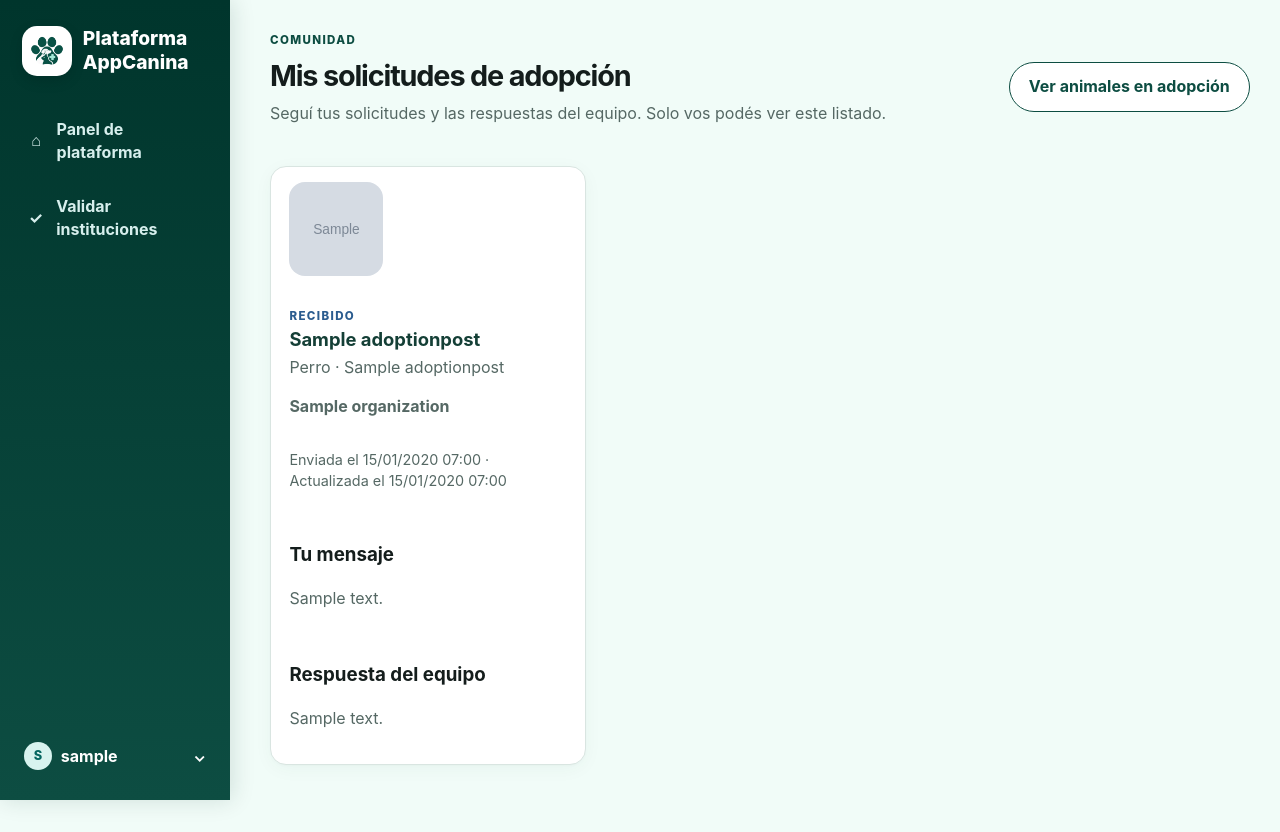
After one commit to ezebellino/AppCanina, a Django app: page /extraviados/adopciones/mis-solicitudes/ in a window 1280 px wide. The commit adds this page. Run offline with Django 5.2, Linux system fonts and the light colour scheme; a user stored in the database is signed in; tables that the repository leaves empty hold one stand-in row (values such as "Sample post"); grey boxes marked "Sample" are stand-in pictures.

Commit message:
feat: add private adoption request tracking on web

```diff
--- a/appcanina/lost_pets/urls.py
+++ b/appcanina/lost_pets/urls.py
@@ -7,6 +7,7 @@ from . import api
 urlpatterns = [
     path("", views.report_list, name="lost_pet_list"),
     path("adopciones/", views.adoption_list, name="adoption_list"),
+    path("adopciones/mis-solicitudes/", views.my_adoption_interests, name="my_adoption_interests"),
     path("adopciones/<int:post_id>/conocer/", views.adoption_interest_create, name="adoption_interest_create"),
     path("adopciones/nueva/", views.adoption_create, name="adoption_create"),
     path("adopciones/<int:post_id>/estado/", views.adoption_change_status, name="adoption_change_status"),
--- a/appcanina/lost_pets/views.py
+++ b/appcanina/lost_pets/views.py
@@ -134,6 +134,15 @@ def adoption_interest_create(request, post_id):
 
 
 @login_required
+@require_GET
+def my_adoption_interests(request):
+    interests = AdoptionInterest.objects.filter(applicant=request.user).select_related(
+        "post", "post__organization"
+    ).order_by("-updated_at", "-id")
+    return render(request, "lost_pets/my_adoption_interests.html", {"interests": interests})
+
+
+@login_required
 @permission_required("lost_pets.change_adoptioninterest", raise_exception=True)
 def adoption_interest_list(request):
     interests = AdoptionInterest.objects.select_related("post", "post__organization", "applicant").filter(post__organization__in=organizations_managed_by(request.user))
--- a/appcanina/templates/lost_pets/adoption_interest_form.html
+++ b/appcanina/templates/lost_pets/adoption_interest_form.html
@@ -4,7 +4,7 @@
 <div class="page-heading"><div><p class="eyebrow">Adopción responsable</p><h1>Quiero conocer a {{ post.name }}</h1><p>{{ post.get_species_display }} · {{ post.area_label }}{% if post.organization %} · {{ post.organization.name }}{% endif %}</p></div><a class="button button-ghost" href="{% url 'adoption_list' %}">← Volver a Adopciones</a></div>
 <section class="card">
 {% if interest %}
-<h2>Tu interés ya está registrado</h2><p><strong>Estado:</strong> {{ interest.get_status_display }}</p><p>{{ interest.message }}</p>
+<h2>Tu interés ya está registrado</h2><p><a class="button" href="{% url 'my_adoption_interests' %}">Ver mis solicitudes de adopción</a></p><p><strong>Estado:</strong> {{ interest.get_status_display }}</p><p>{{ interest.message }}</p>
 {% if interest.staff_note %}<p class="review-note"><strong>Respuesta del equipo:</strong> {{ interest.staff_note }}</p>{% endif %}
 {% else %}
 <p>Contanos por qué te gustaría adoptar a {{ post.name }}. Tu mensaje no se publicará en la tarjeta. Enviar el interés no confirma una adopción.</p>
--- /dev/null
+++ b/appcanina/templates/lost_pets/my_adoption_interests.html
@@ -0,0 +1,18 @@
+{% extends "base.html" %}
+{% block title %}Mis solicitudes de adopción{% endblock %}
+{% block content %}
+<div class="page-heading"><div><p class="eyebrow">Comunidad</p><h1>Mis solicitudes de adopción</h1><p>Seguí tus solicitudes y las respuestas del equipo. Solo vos podés ver este listado.</p></div><a class="button button-ghost" href="{% url 'adoption_list' %}">Ver animales en adopción</a></div>
+<section class="visit-grid">
+{% for interest in interests %}
+<article class="card visit-card">
+{% if interest.post.photo %}<img class="form-photo-preview" src="{{ interest.post.photo.url }}" alt="{{ interest.post.name }}">{% endif %}
+<div><p class="eyebrow">{{ interest.get_status_display }}</p><h2>{{ interest.post.name }}</h2><p>{{ interest.post.get_species_display }} · {{ interest.post.area_label }}</p>{% if interest.post.organization %}<p><strong>{{ interest.post.organization.name }}</strong></p>{% endif %}</div>
+<p class="form-help">Enviada el {{ interest.created_at|date:"d/m/Y H:i" }} · Actualizada el {{ interest.updated_at|date:"d/m/Y H:i" }}</p>
+<div><h3>Tu mensaje</h3><p>{{ interest.message|linebreaksbr }}</p></div>
+{% if interest.staff_note %}<div class="review-note"><h3>Respuesta del equipo</h3><p>{{ interest.staff_note|linebreaksbr }}</p></div>{% elif interest.status == 'received' %}<p>Tu solicitud fue recibida. Todavía no hay una respuesta del equipo.</p>{% endif %}
+{% if interest.post.status != 'published' %}<p class="form-help">La publicación figura como {{ interest.post.get_status_display|lower }}. Tu solicitud permanece en este historial.</p>{% endif %}
+</article>
+{% empty %}<div class="empty card"><h2>Todavía no enviaste solicitudes</h2><p>Elegí un animal y tocá «Quiero conocerlo» para enviar tu interés.</p><a class="button" href="{% url 'adoption_list' %}">Explorar adopciones</a></div>{% endfor %}
+</section>
+<nav class="community-bottom-nav" aria-label="Navegación de comunidad"><a href="{% url 'lost_pet_list' %}"><span>⌂</span>Perdidos</a><a href="{% url 'adoption_list' %}"><span>♡</span>Adoptar</a><a class="active" href="{% url 'my_adoption_interests' %}"><span>▤</span>Mis solicitudes</a></nav>
+{% endblock %}
--- a/appcanina/templates/lost_pets/report_list.html
+++ b/appcanina/templates/lost_pets/report_list.html
@@ -5,5 +5,5 @@
 <section class="agenda-insights visit-insights"><a class="agenda-insight today" href="{% url 'lost_pet_list' %}"><span>Avisos activos</span><strong>{{ active_count }}</strong></a>{% if latest_sighting %}<a class="agenda-insight next" href="{% url 'lost_pet_detail' latest_sighting.report_id %}"><span>Último avistamiento</span><strong>{{ latest_sighting.report.name }}</strong><small>{{ latest_sighting.area_label }} · {{ latest_sighting.seen_at|date:"d/m H:i" }}</small></a>{% endif %}</section>
 <section class="agenda-toolbar card"><div class="agenda-view-switch"><a class="{% if view_mode == 'active' %}active{% endif %}" href="{% url 'lost_pet_list' %}">Activos</a><a class="{% if view_mode == 'resolved' %}active{% endif %}" href="?view=resolved">Resueltos</a>{% if perms.lost_pets.change_lostpetreport %}<a class="{% if view_mode == 'requests' %}active{% endif %}" href="?view=requests">Solicitudes{% if pending_request_count %} ({{ pending_request_count }}){% endif %}</a>{% endif %}<a class="{% if view_mode == 'all' %}active{% endif %}" href="?view=all">Todos</a></div></section>
 <section class="community-animal-grid">{% for report in reports %}<article class="community-animal-card"><a class="community-animal-photo" href="{% url 'lost_pet_detail' report.id %}">{% if report.photo %}<img src="{{ report.photo.url }}" alt="{{ report.name }}">{% else %}<span aria-hidden="true">{% if report.species == 'cat' %}🐱{% elif report.species == 'dog' %}🐶{% else %}🐾{% endif %}</span><small>Sin foto disponible</small>{% endif %}</a><div class="community-animal-body"><div class="community-card-heading"><div><p class="eyebrow">Última vez visto · {{ report.last_seen_at|date:"d/m H:i" }}</p><h2><a href="{% url 'lost_pet_detail' report.id %}">{{ report.name }}</a></h2></div><span class="status-badge visit-{{ report.status }}">{{ report.get_status_display }}</span></div><p>{{ report.get_species_display }}{% if report.breed %} · {{ report.breed }}{% endif %}</p><p class="community-area">⌖ {{ report.area_label }}</p>{% if report.description %}<p>{{ report.description|truncatechars:110 }}</p>{% endif %}<div class="community-card-footer"><span>{{ report.sightings.count }} avistamiento{{ report.sightings.count|pluralize:"s" }}</span><a class="button button-small button-ghost" href="{% url 'lost_pet_detail' report.id %}">Ver aviso</a></div></div></article>{% empty %}<div class="empty card"><h2>No hay avisos en esta vista</h2><p>Creá un aviso para difundir la búsqueda y recibir avistamientos.</p></div>{% endfor %}</section>
-<nav class="community-bottom-nav" aria-label="Navegación de comunidad"><a class="active" href="{% url 'lost_pet_list' %}"><span>⌂</span>Perdidos</a><a href="{% url 'adoption_list' %}"><span>♡</span>Adoptar</a>{% if perms.lost_pets.change_lostpetreport %}<a href="{% url 'lost_pet_list' %}?view=requests"><span>▤</span>Solicitudes</a>{% endif %}</nav>
+<nav class="community-bottom-nav" aria-label="Navegación de comunidad"><a class="active" href="{% url 'lost_pet_list' %}"><span>⌂</span>Perdidos</a><a href="{% url 'adoption_list' %}"><span>♡</span>Adoptar</a>{% if perms.lost_pets.change_lostpetreport %}<a href="{% url 'lost_pet_list' %}?view=requests"><span>▤</span>Revisar avisos</a>{% endif %}<a href="{% url 'my_adoption_interests' %}"><span>▤</span>Mis solicitudes</a></nav>
 {% endblock %}
```
Also changed, not shown: appcanina/lost_pets/tests.py (+34 -0 lines), appcanina/templates/lost_pets/adoption_list.html (+2 -2 lines).
